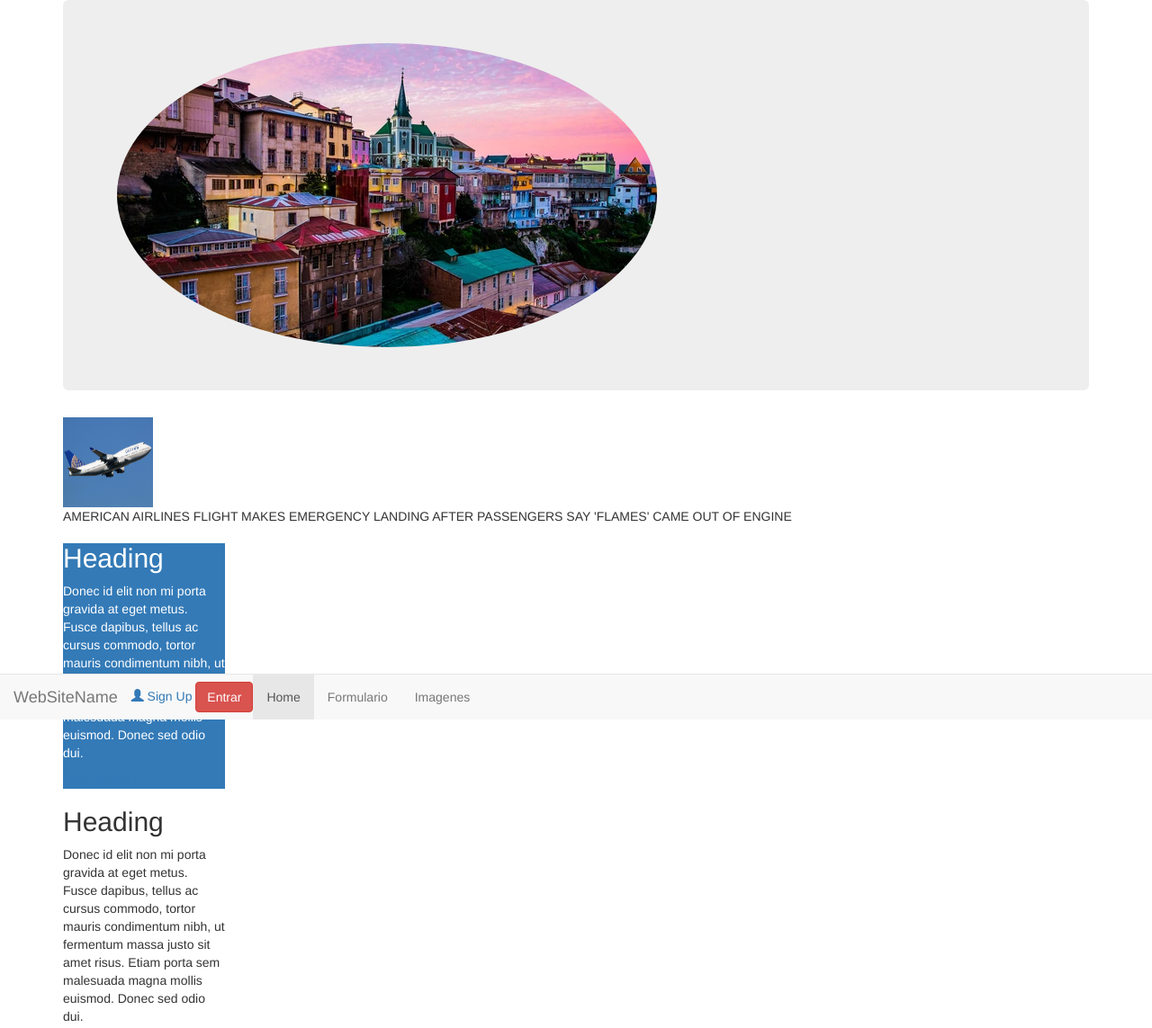
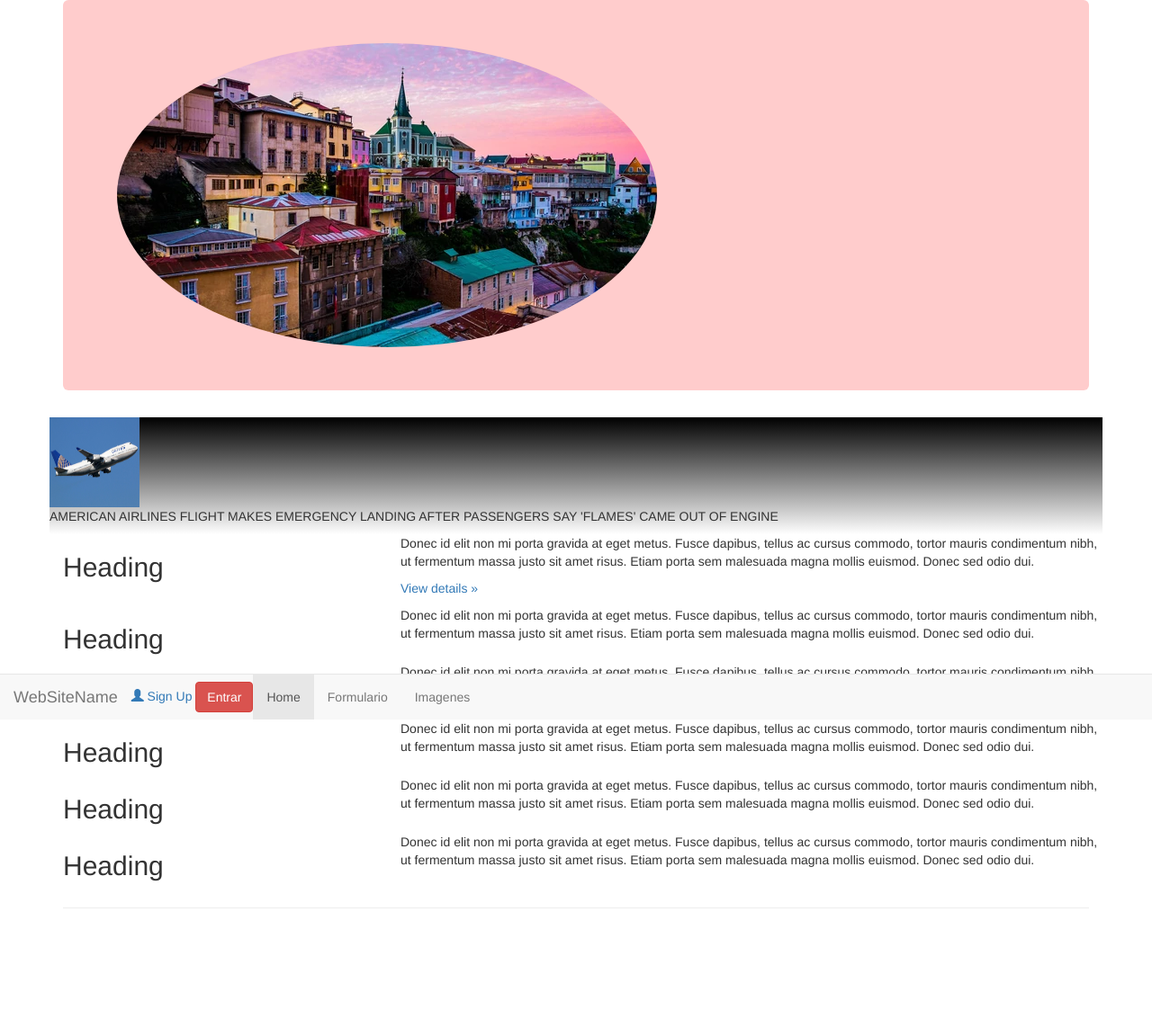
Before and after one commit to sergiolarragoi/IWEB-MAILA-FROGA-R2-18_19-IKASLE, a plain HTML site: page index.html in a window 1280 px wide. Shown: the top 1143 px of the page at 90% size. After the commit the page ends 1030 px from the top, so only its background shows below. Drawn offline with nearby package versions, Linux system fonts and the light colour scheme.

Commit message:
modificaciones

```diff
--- a/css/style.css
+++ b/css/style.css
@@ -31,15 +31,15 @@ form input[type="text"]:invalid{
 span{
     display: none;
 }
-form input[name="email"]:focus{
-    span{
-        display: block;
-    }
-}
+
 button{
     color: white;
     background-color:green;
 }
+label{
+    width: 200px;
+}
+.email:focus + .format{display: inline; background-color: red}
 
 /* Diseño video */
 
--- a/index.html
+++ b/index.html
@@ -10,7 +10,7 @@
         <link rel="stylesheet" href="https://maxcdn.bootstrapcdn.com/bootstrap/3.3.7/css/bootstrap.min.css">
         <script src="https://ajax.googleapis.com/ajax/libs/jquery/3.3.1/jquery.min.js"></script>
         <script src="https://maxcdn.bootstrapcdn.com/bootstrap/3.3.7/js/bootstrap.min.js"></script>
-        <!--<link href="css/style.css" rel="stylesheet" type="text/css"/>-->
+        <link href="css/style.css" rel="stylesheet" type="text/css"/>
         <title>Hello, world!</title>
 
     </head>
@@ -86,7 +86,7 @@
                     <img src="img/ciudad1.jpg"  class="img-circle" alt=""/>
 
                 </div>
-                <div  id="news">
+                <div class="row" id="news">
 
                     <img src="img/iStock-477343262.jpg" alt="" width="100" height="100"/>
                     <p>AMERICAN AIRLINES FLIGHT MAKES EMERGENCY LANDING AFTER PASSENGERS SAY 'FLAMES' CAME OUT OF ENGINE</p>
@@ -129,45 +129,45 @@
 
                  </div>-->
 
-                <div class="card text-white bg-primary mb-3" style="max-width: 18rem;">
-                    <div class="card-header"><h2>Heading</h2></div>
-                    <div class="card-body">
+                <div class="row">
+                    <div class="col-xs-12 col-md-6 col-lg-4 par"><h2>Heading</h2></div>
+                    <div class="cuadro">
                         <p class="card-text">Donec id elit non mi porta gravida at eget metus. Fusce dapibus, tellus ac cursus commodo, tortor mauris condimentum nibh, ut fermentum massa justo sit amet risus. Etiam porta sem malesuada magna mollis euismod. Donec sed odio dui. </p>
 
                     </div>
                     <p><a href="#" role="button">View details &raquo;</a></p>
                 </div>
-                <div class="card text-white bg-secondary mb-3" style="max-width: 18rem;">
-                    <div class="card-header"><h2>Heading</h2></div>
-                    <div class="card-body">
+                <div class="row">
+                    <div class="col-xs-12 col-md-6 col-lg-4 impar"><h2>Heading</h2></div>
+                    <div class="cuadro">
 
                         <p class="card-text">Donec id elit non mi porta gravida at eget metus. Fusce dapibus, tellus ac cursus commodo, tortor mauris condimentum nibh, ut fermentum massa justo sit amet risus. Etiam porta sem malesuada magna mollis euismod. Donec sed odio dui. </p>
                     </div>
                 </div>
-                <div class="card text-white bg-success mb-3" style="max-width: 18rem;">
-                    <div class="card-header"><h2>Heading</h2></div>
-                    <div class="card-body">
+                <div class="row">
+                    <div class="col-xs-12 col-md-6 col-lg-4 par"><h2>Heading</h2></div>
+                    <div class="cuadro">
 
                         <p class="card-text">Donec id elit non mi porta gravida at eget metus. Fusce dapibus, tellus ac cursus commodo, tortor mauris condimentum nibh, ut fermentum massa justo sit amet risus. Etiam porta sem malesuada magna mollis euismod. Donec sed odio dui. </p>
                     </div>
                 </div>
-                <div class="card text-white bg-danger mb-3" style="max-width: 18rem;">
-                    <div class="card-header"><h2>Heading</h2></div>
-                    <div class="card-body">
+                <div class="row">
+                    <div class="col-xs-12 col-md-6 col-lg-4 par"><h2>Heading</h2></div>
+                    <div class="cuadro">
 
                         <p class="card-text">Donec id elit non mi porta gravida at eget metus. Fusce dapibus, tellus ac cursus commodo, tortor mauris condimentum nibh, ut fermentum massa justo sit amet risus. Etiam porta sem malesuada magna mollis euismod. Donec sed odio dui. </p>
                     </div>
                 </div>
-                <div class="card text-white bg-warning mb-3" style="max-width: 18rem;">
-                    <div class="card-header"><h2>Heading</h2></div>
-                    <div class="card-body">
+                <div class="row">
+                    <div class="col-xs-12 col-md-6 col-lg-4 par"><h2>Heading</h2></div>
+                    <div class="cuadro">
 
                         <p class="card-text">Donec id elit non mi porta gravida at eget metus. Fusce dapibus, tellus ac cursus commodo, tortor mauris condimentum nibh, ut fermentum massa justo sit amet risus. Etiam porta sem malesuada magna mollis euismod. Donec sed odio dui. </p>
                     </div>
                 </div>
-                <div class="card text-white bg-info mb-3" style="max-width: 18rem;">
-                    <div class="card-header"><h2>Heading</h2></div>
-                    <div class="card-body">
+                <div class="row">
+                    <div class="col-xs-12 col-md-6 col-lg-4 par"><h2>Heading</h2></div>
+                    <div class="cuadro">
 
                         <p class="card-text">Donec id elit non mi porta gravida at eget metus. Fusce dapibus, tellus ac cursus commodo, tortor mauris condimentum nibh, ut fermentum massa justo sit amet risus. Etiam porta sem malesuada magna mollis euismod. Donec sed odio dui. </p>
                     </div>
```
Also changed, not shown: formulario.html (+5 -5 lines).
